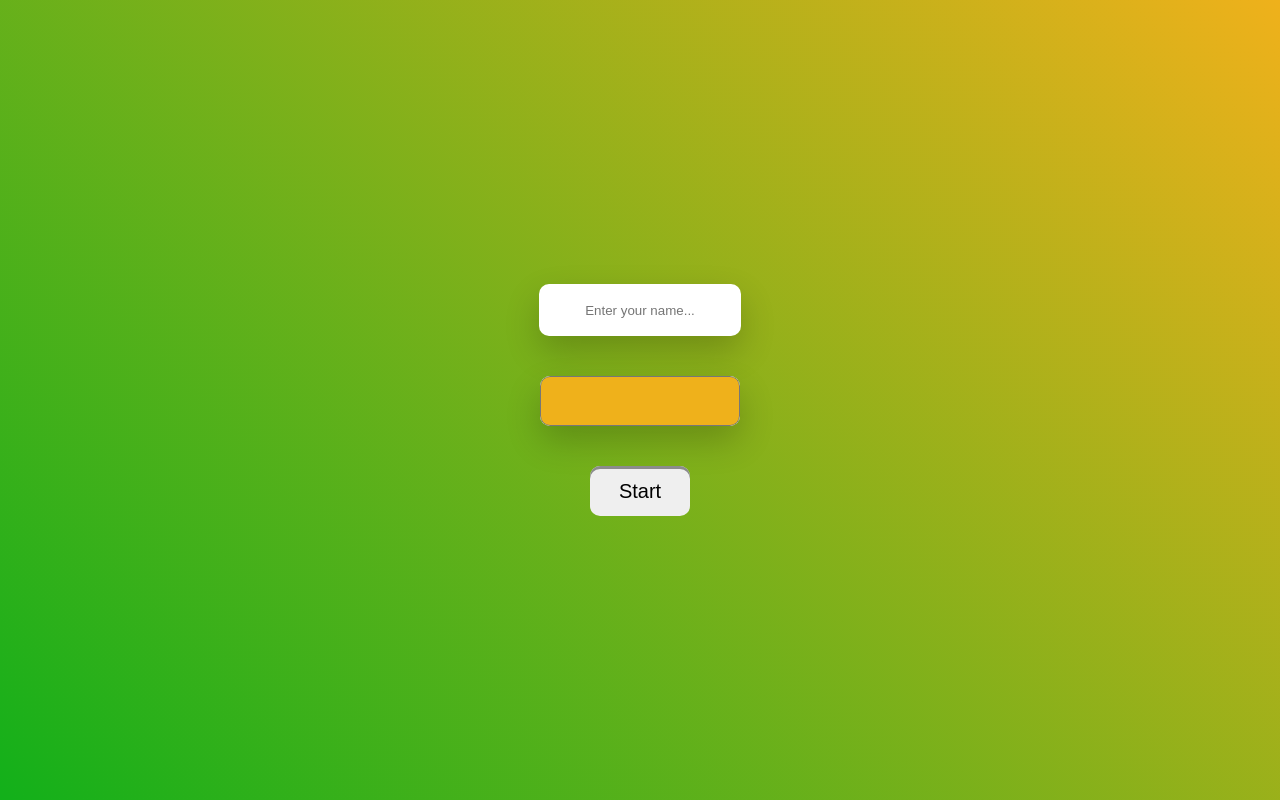
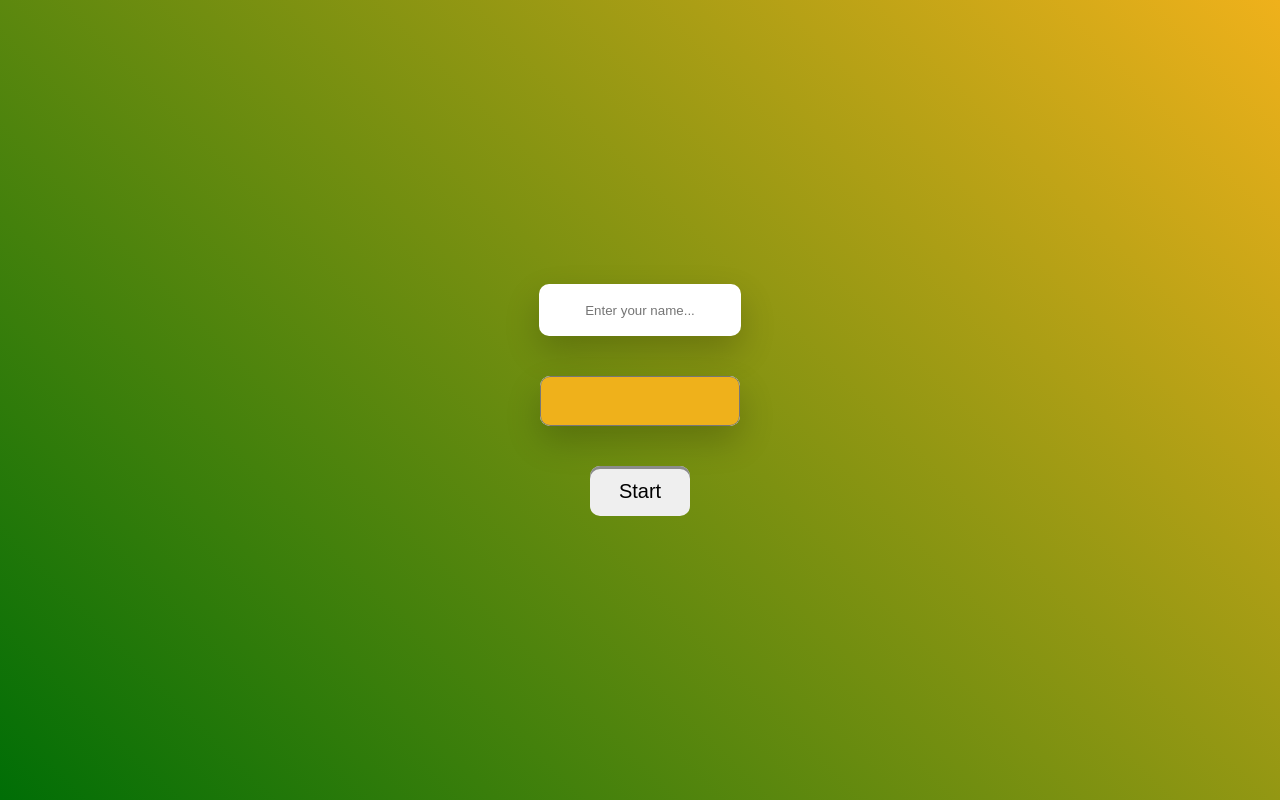
Before and after one commit to snake-biteme/snake-controller, a React (Create React App) app: page / in a window 1280 px wide. Built offline with nearby package versions, Linux system fonts and the light colour scheme; no server answers; what aws-appsync would draw is missing.

Commit message:
feat: collaborative background

```diff
--- a/src/App.css
+++ b/src/App.css
@@ -1,5 +1,5 @@
 :root {
-  --primary-color: #12b01a;
+  --primary-color: #006e06;
   --secondary-color: #0a1007;
 }
 .App {
```
